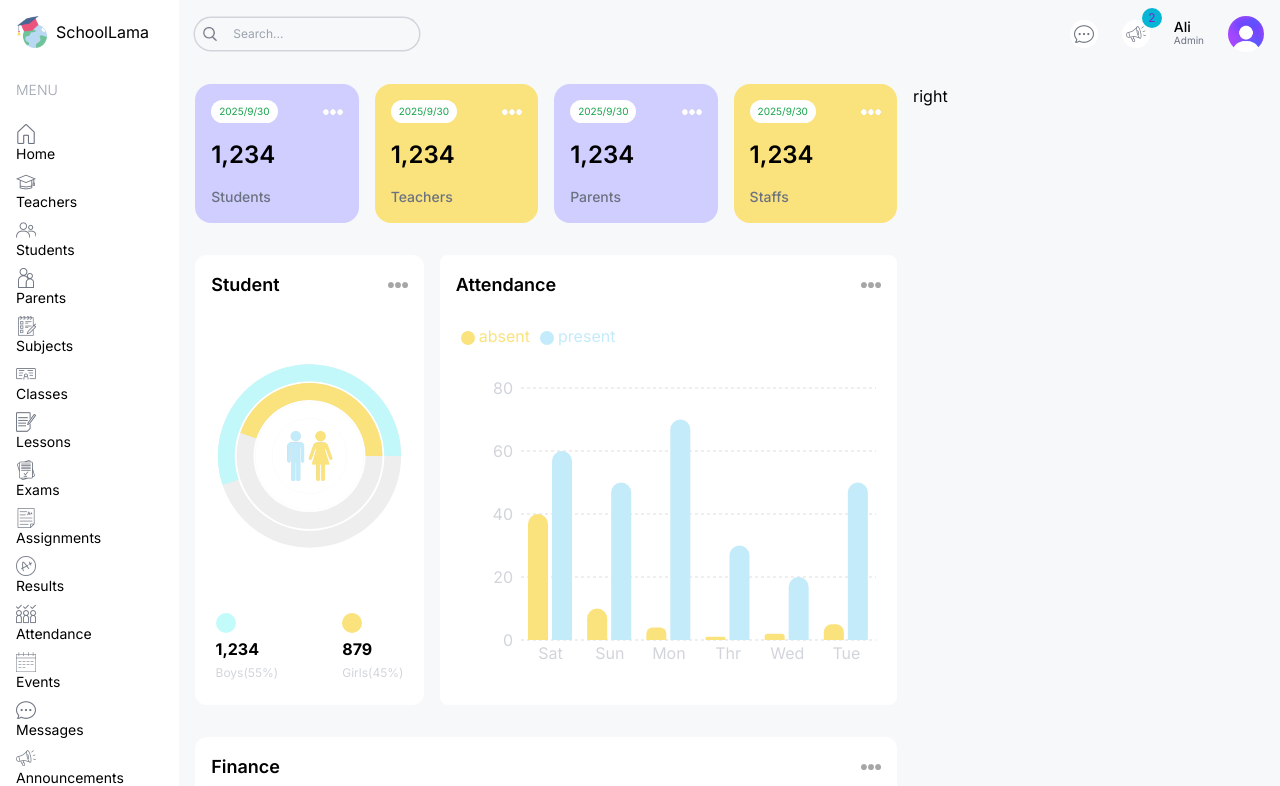
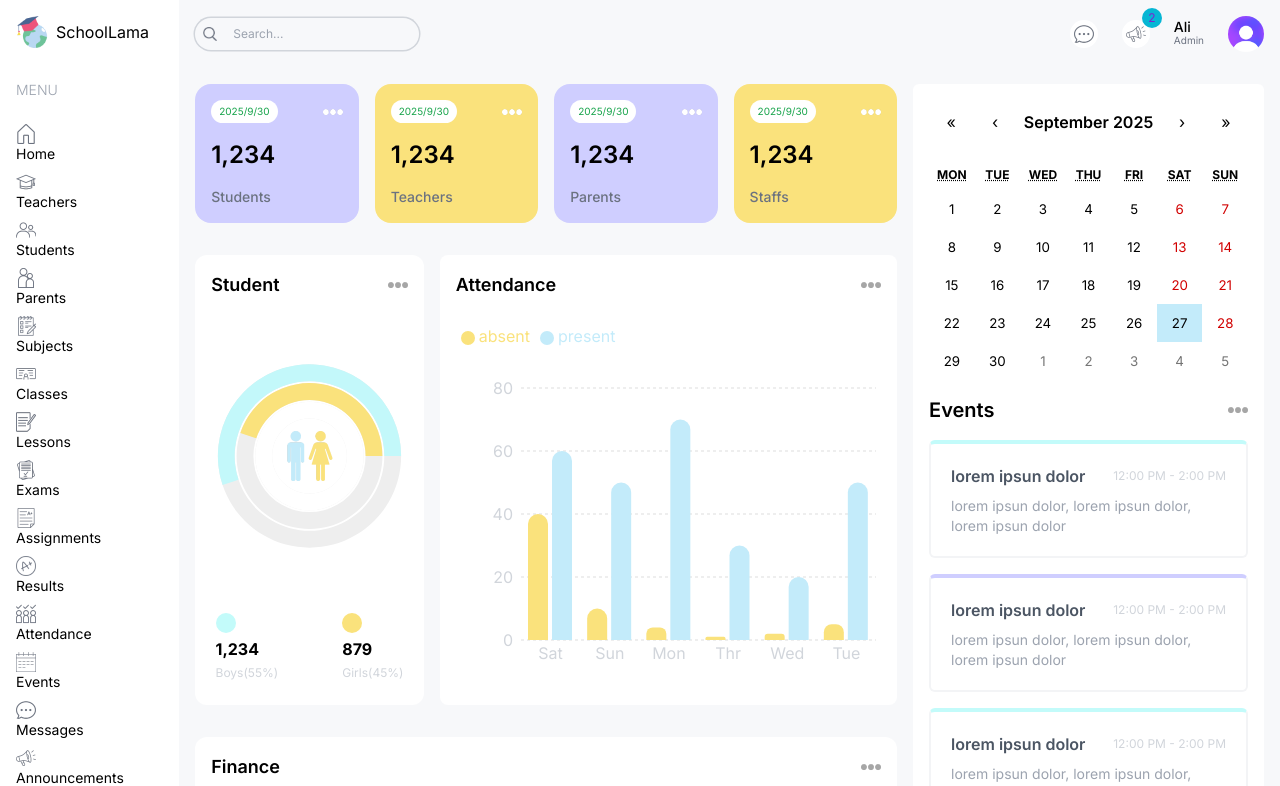
Before and after one commit to DostMohammadFahimi/F-SMIS, a Next.js app: page /admin in a window 1280 px wide. Shown: the top 786 px of the page. Built offline with nearby package versions, Linux system fonts and the light colour scheme.

Commit message:
complete the calendar and events.

```diff
--- a/package.json
+++ b/package.json
@@ -11,6 +11,7 @@
   "dependencies": {
     "next": "14.2.5",
     "react": "^18",
+    "react-calendar": "^6.0.0",
     "react-dom": "^18",
     "recharts": "^3.2.1"
   },
--- a/src/app/(dashboard)/admin/page.tsx
+++ b/src/app/(dashboard)/admin/page.tsx
@@ -1,5 +1,6 @@
 import AttendanceCharts from "@/components/AttendanceCharts";
 import CountCharts from "@/components/CountCharts";
+import EventCalender from "@/components/EventCalender";
 import FinanceCharts from "@/components/FinanceCharts";
 import UserCard from "@/components/UserCard";
 
@@ -33,7 +34,9 @@
       </div>
 
       {/* {right} */}
-      <div className="w-full lg:w-1/3">right</div>
+      <div className="w-full lg:w-1/3 flex flex-col gap-8">
+        <EventCalender />
+      </div>
     </div>
   );
 };
--- a/src/app/globals.css
+++ b/src/app/globals.css
@@ -1,3 +1,18 @@
 @tailwind base;
 @tailwind components;
 @tailwind utilities;
+
+.react-calendar{
+    width: 100% !important;
+    border : none !important;
+    font-family: "Inter", sans-serif !important;
+}
+
+.react-calendar__navigation__label__labelText{
+    font-weight: 600;
+}
+
+.react-calendar__tile--active{
+    background-color: #C3EBFA !important;
+    color: black !important;
+}
--- /dev/null
+++ b/src/components/EventCalender.tsx
@@ -0,0 +1,59 @@
+"use client";
+
+import Image from "next/image";
+import { useState } from "react";
+import Calendar from "react-calendar";
+import "react-calendar/dist/Calendar.css";
+
+type ValuePiece = Date | null;
+
+type Value = ValuePiece | [ValuePiece, ValuePiece];
+
+const events = [
+  {
+    id: 1,
+    tittle: "lorem ipsun dolor",
+    time: "12:00 PM - 2:00 PM",
+    description: " lorem ipsun dolor, lorem ipsun dolor, lorem ipsun dolor",
+  },
+  {
+    id: 2,
+    tittle: "lorem ipsun dolor",
+    time: "12:00 PM - 2:00 PM",
+    description: " lorem ipsun dolor, lorem ipsun dolor, lorem ipsun dolor",
+  },
+  {
+    id: 3,
+    tittle: "lorem ipsun dolor",
+    time: "12:00 PM - 2:00 PM",
+    description: " lorem ipsun dolor, lorem ipsun dolor, lorem ipsun dolor",
+  },
+];
+const EventCalender = () => {
+  const [value, onChange] = useState<Value>(new Date());
+  return (
+    <div className="bg-white p-4 rounded-md">
+      <Calendar onChange={onChange} value={value} />
+      <div className="flex items-center justify-between">
+        <h1 className="text-xl font-semibold my-4">Events</h1>
+        <Image src="/moreDark.png" alt="" width={20} height={20} />
+      </div>
+      <div className="flex flex-col gap-4">
+        {events.map((event) => (
+          <div
+            className="p-5 rounded-md border-2 border-gray-100 border-t-4 odd:border-t-lamaSky , even:border-t-lamaPurple"
+            key={event.id}
+          >
+            <div className="flex items-center justify-between">
+              <h1 className="font-semibold text-gray-600">{event.tittle}</h1>
+              <span className="text-gray-300 text-xs">{event.time}</span>
+            </div>
+            <p className="mt-2 text-gray-400 text-sm">{event.description}</p>
+          </div>
+        ))}
+      </div>
+    </div>
+  );
+};
+
+export default EventCalender;
```
Also changed, not shown: 1 other file (tests, documents, lock files or other folders).
